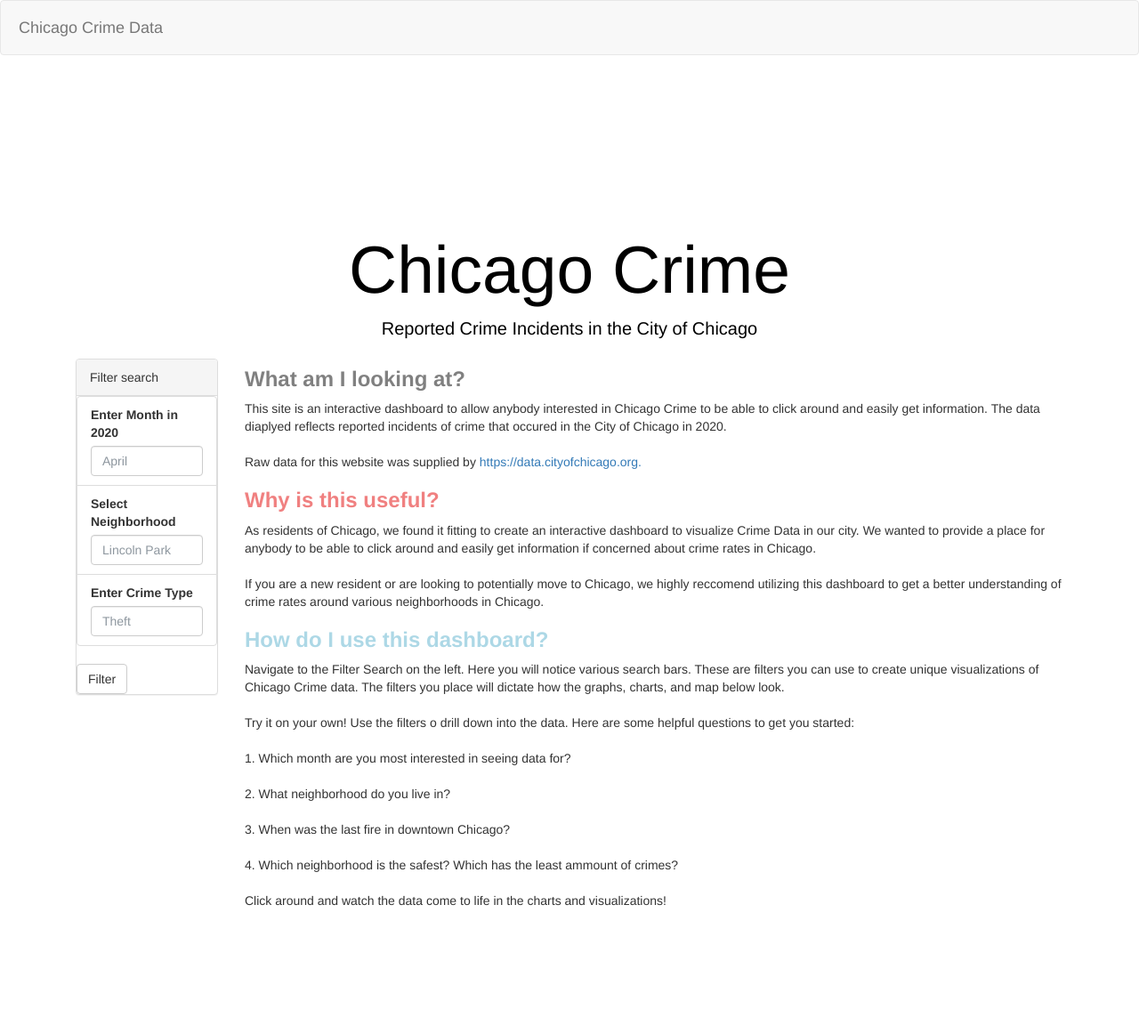
After one commit to JunaidDawood/Project2, a Flask app: template templates/index_RK.html in a window 1280 px wide. The commit adds this page. Shown: the whole page at 89% size. Run offline with Flask 2, Linux system fonts and the light colour scheme; the template is opened without the code that fills it, so the values that code supplies are empty; some libraries are stand-ins or nearby versions.

Commit message:
Updated Combined Code

```diff
--- /dev/null
+++ b/app.py
@@ -0,0 +1,99 @@
+from flask import Flask, jsonify, render_template, redirect
+from flask_pymongo import PyMongo
+from flask import request
+from flask import Response
+import pandas as pd
+import json
+import numpy as np
+import dateutil
+
+app = Flask(__name__)
+
+# setup mongo connection
+mongo_db = "chicago_crime"
+mongo = PyMongo(app, uri=f'mongodb://localhost:27017/{mongo_db}')
+collection = mongo.db.crime_type_summary
+
+@app.route("/")
+@app.route('/index')
+def index():
+    return render_template('index.html')
+
+
+
+@app.route("/summary")
+def jsondata():
+    summary = [i for i in collection.find()]
+    for data in summary: data.pop("_id")
+    summary = jsonify(summary)
+    summary.headers.add('Access-Control-Allow-Origin', '*')
+    print(summary)
+    return summary
+
+
+# Filter Data on the map by selecting the Primary Type
+@app.route('/selectorpage', methods=['GET','POST'])
+def selector():
+    selector = 'HOMICIDE'
+    #selector = "BATTERY"
+    if request.method == 'POST':
+        selector = request.form.get("selector_listener", None)
+
+    #cursor= mongo.db.events.find({ '$and': [{'properties.year': '2020'}, {'properties.primary_type': selector}] })
+    cursor= mongo.db.events.find({ '$and': [{'properties.year': '2020'}, {'properties.primary_type': selector}] })
+    features=[]
+    for geojson_feature  in cursor:
+       features.append({
+        "type": geojson_feature['type'],
+        "geometry":  geojson_feature['geometry'],
+        "properties" :  geojson_feature['properties']
+
+           }
+        )
+    #print(features)
+
+    data = { 'features' : features}
+    #print(data)
+    data = json.dumps(data)
+    #data = 'Hello'
+    return render_template('index.html', geojson=data)
+
+
+
+#render to index html
+@app.route("/getGeojasonData")
+def readGeoJson():
+    #cursor= mongo.db.events.find()
+    #cursor=mongo.db.events.find({'properties': {"primary_type":"HOMICIDE"}})
+    #cursor= mongo.db.events.find({'properties.primary_type':"HOMICIDE"})
+    selector = "HOMICIDE"
+    #selector = "BATTERY"
+    #cursor= mongo.db.events.find({ '$and': [{'properties.id': '23757'}, {'properties.primary_type': selector}] })
+    cursor= mongo.db.events.find({ '$and': [{'properties.year': '2020'}, {'properties.primary_type': selector}] })
+    features=[]
+    for geojson_feature  in cursor:
+       features.append({
+        "type": geojson_feature['type'],
+        "geometry":  geojson_feature['geometry'],
+        "properties" :  geojson_feature['properties']
+
+           }
+        )
+    #print(features)
+
+    data = { 'features' : features}
+    #print(data)
+    data = json.dumps(data)
+    #data = 'Hello'
+    return render_template('index.html', geojson=data)
+     #return render_template('index.html', geojson=data)
+
+    # This line works
+    #return jsonify(data)
+
+
+
+##crime = collection.find()
+if __name__ == "__main__":
+   # app.run(host="localhost" , debug=True)
+    app.run(debug=True)
--- a/static/css/style.css
+++ b/static/css/style.css
@@ -92,7 +92,7 @@ select {
 }
 
 /* The styles for the parallax */
-.hero {
+/* .hero {
   position: relative;
   height: 500px;
   padding: 10px;
@@ -102,7 +102,7 @@ select {
   background-position: bottom center;
   background-size: contain;
   background-size: cover;
-}
+} */
 
 .hero h1 {
   margin-top: 200px;
--- /dev/null
+++ b/static/js/config.js
@@ -0,0 +1,2 @@
+// API key
+const API_KEY = "pk.eyJ1IjoiYXJuYXphbGF2aSIsImEiOiJja3Vya3l1djk1NjdyMnZtbnhyM3o2eWtiIn0.FRgARA4YpGHh7F0pyXT2ZA";
--- /dev/null
+++ b/templates/index_RK.html
@@ -0,0 +1,125 @@
+<!DOCTYPE html>
+<html lang="en">
+
+<head>
+    <meta charset="utf-8">
+    <meta name="viewport" content="width=device-width, initial-scale=1">
+    <meta http-equiv="X-UA-Compatible" content="ie=edge">
+    <title>Chicago Crime Data</title>
+    <link rel="stylesheet" href="https://maxcdn.bootstrapcdn.com/bootstrap/3.3.7/css/bootstrap.min.css">
+    <link rel="stylesheet" type="text/css" href="/static/css/style.css">
+    <link rel="stylesheet" href="https://unpkg.com/leaflet@1.6.0/dist/leaflet.css" integrity="sha512-xwE/Az9zrjBIphAcBb3F6JVqxf46+CDLwfLMHloNu6KEQCAWi6HcDUbeOfBIptF7tcCzusKFjFw2yuvEpDL9wQ==" crossorigin="">
+    <!--<style id="plotly.js-style-global"></style>
+    <style id="plotly.js-style-modebar-b48ac6"></style>
+    <style id="plotly.js-style-modebar-9720fe"></style>
+    <style id="plotly.js-style-modebar-747187"></style>-->
+</head>
+
+<body>
+    <div class="wrapper">
+        <nav class="navbar navbar-default">
+            <div class="container-fluid">
+                <div class="navbar-header">
+                    <a class="navbar-brand" href="index.html">Chicago Crime Data</a>
+                </div>
+            </div>
+        </nav>
+
+        <div class="hero text-center">
+            <h1 style="color:black">Chicago Crime</h1>
+            <p style="color:black">Reported Crime Incidents in the City of Chicago</p>
+        </div>
+
+        <div class="container">
+            <div class="col-md-2">
+                <aside class="filters">
+                    <div class="panel panel-default">
+                        <div class="panel-heading">Filter search</div>
+                        <div class="panel-body">
+                            <form>
+                                <div class="form-group">
+                                    <ul class="list-group" id="filters">
+                                        <li class="filter list-group-item">
+                                            <label for="month">Enter Month in 2020</label>
+                                            <input class="form-control" id="month" type="text" placeholder="April">
+                                        </li>
+                                        <li class="filter list-group-item">
+                                            <label for="month">Select Neighborhood</label>
+                                            <input class="form-control" id="location" type="text" placeholder="Lincoln Park">
+                                        </li>
+                                        <li class="filter list-group-item">
+                                            <label for="month">Enter Crime Type</label>
+                                            <input class="form-control" id="location" type="text" placeholder="Theft">
+                                        </li>
+                                    </ul>
+                                </div>
+                                <button id="filter-btn" type="button" class="btn btn-default">Filter</button>
+                            </form>
+                        </div>
+                    </div>
+                </aside>
+            </div>
+            <div class="col-md-10">
+                <h3 style="color: gray" ><strong>What am I looking at?</strong></h3>
+                <p>This site is an interactive dashboard to allow anybody interested in Chicago
+                    Crime to be able to click around and easily get information. The data diaplyed reflects
+                    reported incidents of crime that occured in the City of Chicago in 2020.
+                    <br>
+                    <br>
+                    Raw data for this website was supplied by
+                    <a href="https://dev.socrata.com/foundry/data.cityofchicago.org/ijzp-q8t2"
+                    target="_blank">https://data.cityofchicago.org.</a><br>
+                </p>
+
+                <h3 style="color:lightcoral" ><strong>Why is this useful?</strong></h3>
+                <p>
+                    As residents of Chicago, we found it fitting to create an interactive dashboard to
+                    visualize Crime Data in our city. We wanted to provide a place for anybody
+                    to be able to click around and easily get information if concerned about crime
+                    rates in Chicago. <br>
+                    <br>
+                    If you are a new resident or are looking to potentially move to Chicago,
+                    we highly reccomend utilizing this dashboard to get a better understanding of crime
+                    rates around various neighborhoods in Chicago.
+                </p>
+                <h3 style="color: lightblue"><strong>How do I use this dashboard?</strong></h3>
+                <p>
+                    Navigate to the Filter Search on the left. Here you will notice various search bars.
+                    These are filters you can use to create unique visualizations of Chicago Crime data. The filters you place will dictate
+                    how the graphs, charts, and map below look.
+                    <br>
+                    <br>
+                    Try it on your own! Use the filters o drill down into the data. Here are some helpful questions to get you started:
+                    <br>
+                    <br>
+                        1. Which month are you most interested in seeing data for?
+                        <br>
+                    <br>
+                        2. What neighborhood do you live in?
+                        <br>
+                    <br>
+                        3. When was the last fire in downtown Chicago?
+                        <br>
+                    <br>
+                        4. Which neighborhood is the safest? Which has the least ammount of crimes?
+                    <br>
+                    <br>
+                    Click around and watch the data come to life in the charts and visualizations!
+                </p>
+            </div>
+        </div>
+
+
+    </div>
+    <script>
+        var geojson = {{geojson|safe}}
+        console.log(geojson)
+       </script>
+       <script type="text/javascript" src="../static/js/maplogicDB.js"></script>
+
+    <script src="https://d3js.org/d3.v5.min.js"></script>
+    <!-- <script src="static/js/app.js"></script> -->
+    <script src="../static/js/summary_table.js"></script>
+
+</body>
+</html>
```
Also changed, not shown: app_Ratika.py (deleted, +0 -50 lines), templates/index.html (renamed from templates/index_Ratika.html, +37 -6 lines), app_arnaz.py (renamed from appArnaz.py), templates/index_arnaz.html (renamed from templates/indexArnaz.html), 1 other file.
